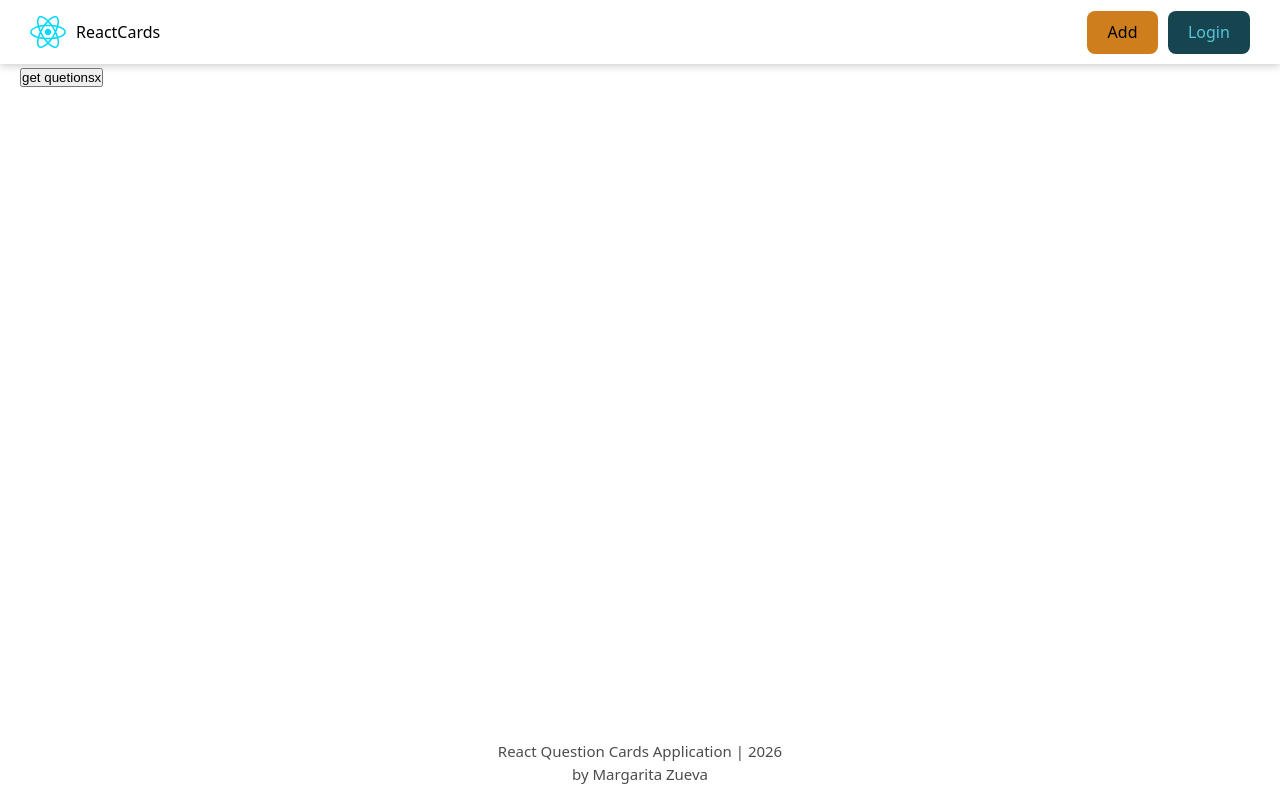
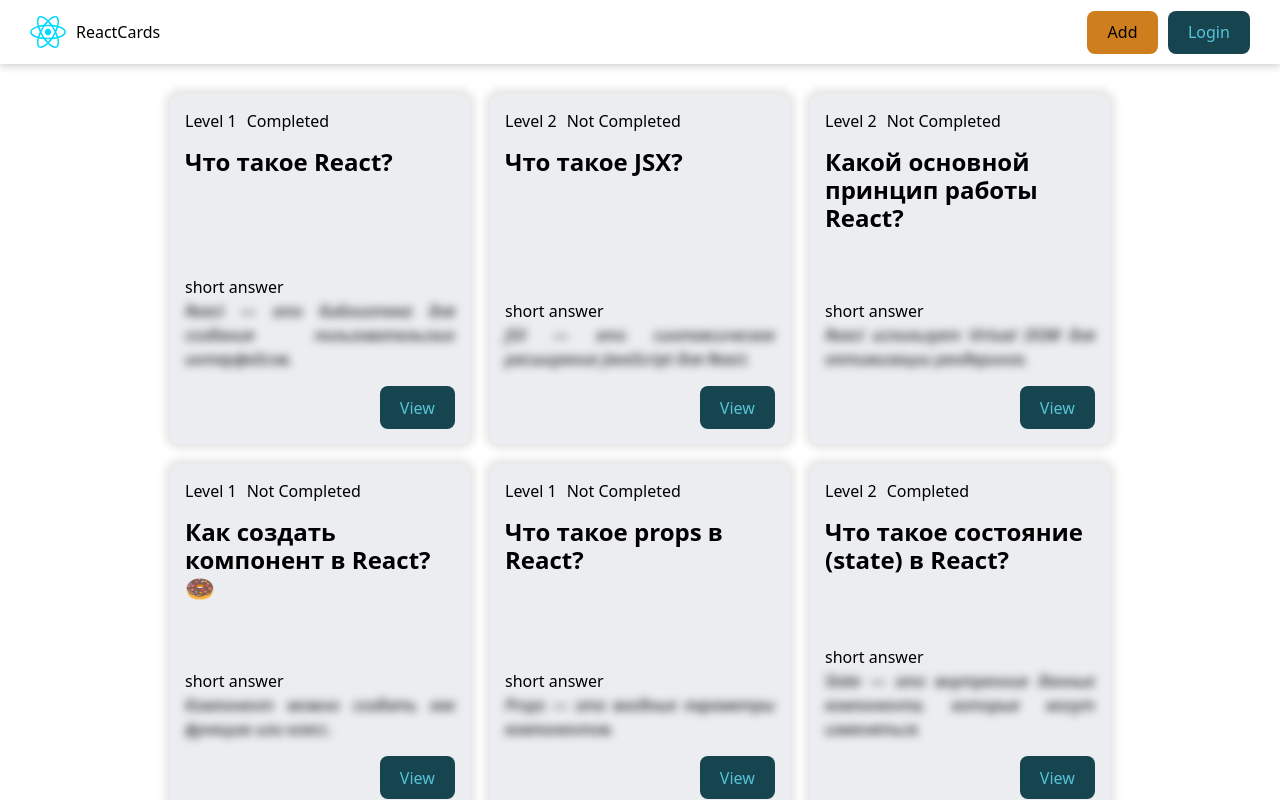
Before and after one commit to zuevarita/React-app-card, a React (Vite) app: page / in a window 1280 px wide. Built offline with nearby package versions, Linux system fonts and the light colour scheme; data requests are answered from the project's data file.

Commit message:
useState, quetioncardlist

```diff
--- /dev/null
+++ b/src/components/QuestionCardList/QuestionCardList.jsx
@@ -0,0 +1,12 @@
+import cls from "./QuestionCardList.module.css"
+import {QuestionCard} from "../QuestionCard"
+
+export const QuestionCardList = ({cards}) => {
+    return (
+        <div className={cls.cardList}>
+             {cards.map((card, index)=>{
+                return <QuestionCard card = {card} key={index}/>
+            })}
+        </div>
+    );
+}
--- /dev/null
+++ b/src/components/QuestionCardList/QuestionCardList.module.css
@@ -0,0 +1,11 @@
+.cardList{
+    width: 100%;
+    padding: 30px 0;
+    margin: 0 auto;
+    display: flex;
+    justify-content: center;
+    align-items: center;
+    gap: 20px;
+    flex-wrap: wrap;
+
+}
--- /dev/null
+++ b/src/components/QuestionCardList/index.jsx
@@ -0,0 +1 @@
+export {QuestionCardList} from "./QuestionCardList"
--- a/src/pages/HomePage/HomePage.jsx
+++ b/src/pages/HomePage/HomePage.jsx
@@ -1,19 +1,16 @@
-import { QuestionCard } from "../../components/QuestionCard/QuestionCard";
 import cls from "./HomePage.module.css";
 import {API_URL} from "../../constants"
-import { useEffect } from "react";
-
-const cards = [
-
-];
+import { useEffect, useState } from "react";
+import { QuestionCardList } from "../../components/QuestionCardList";
 
 export const HomePage = () => {
+  const [questions, setQustion] = useState([]);
   const getQuestions = async ()=>{
     try {
       const response = await fetch( `${API_URL}/react`);
       const questions = await response.json();
 
-      console.log(questions);
+      setQustion(questions);
     } catch (error) {
       console.error(error);
     }
@@ -24,10 +21,7 @@
   }, [])
     return (
         <>
-            {cards.map((card, index)=>{
-                return <QuestionCard card = {card} key={index}/>
-            })}
-            <button onClick={getQuestions}>get quetionsx</button>
+            <QuestionCardList cards = {questions}/>
         </>
       );
 }
```
